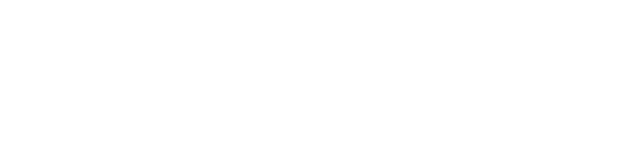
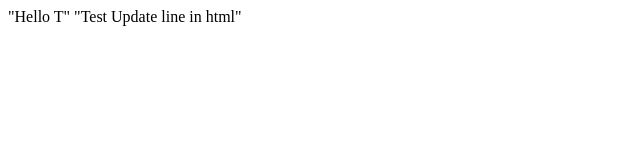
Before and after one commit to Tar-846/tset2, a plain HTML site: page index.html in a window 1280 px wide. Shown: the whole page, without its empty margins (0-640 px from the left). Drawn offline with Linux system fonts and the light colour scheme.

Commit message:
thakk  update index.html

```diff
--- a/index.html
+++ b/index.html
@@ -1,5 +1,6 @@
 <html>
     <body>
-
+        "Hello T"
+        "Test Update line in html"
     </body>
 </html>
```
